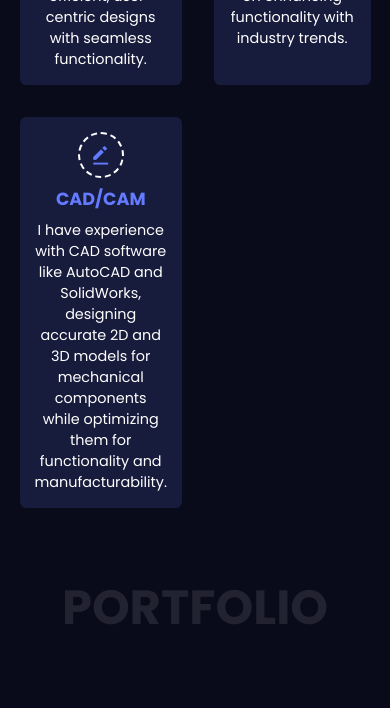
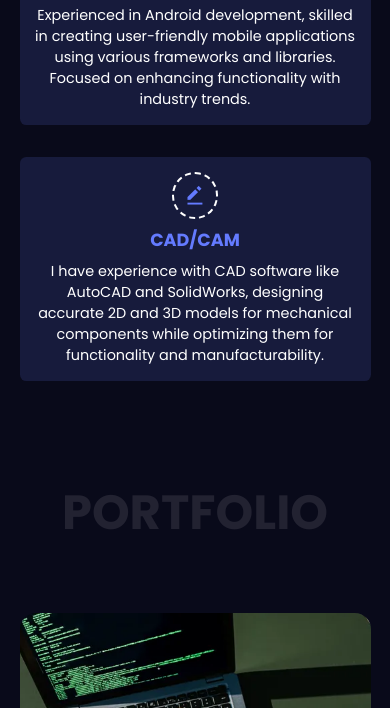
Before and after one commit to Dealer-09/Personal-Portfolio, a plain HTML site: page index.html in a window 390 px wide. Shown: the part 1956-2664 px from the top of the page. Drawn offline with nearby package versions, Linux system fonts and the light colour scheme.

Commit message:
bug fixed

```diff
--- a/style.css
+++ b/style.css
@@ -506,7 +506,6 @@ header {
     .container {
         margin: 0 auto;
         width: 90%;
-
     }
 }
 
@@ -649,7 +648,7 @@ header {
         grid-template-columns: 1fr;
     }
 
-    .seervices-content {
+    .services-content {
         grid-template-columns: 1fr;
     }
 
```
Also changed, not shown: index.html (+0 -1 lines).
